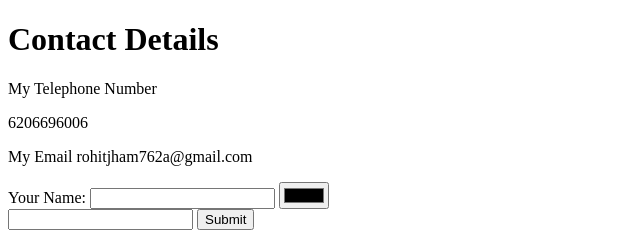
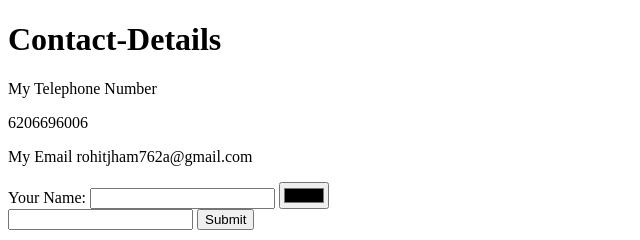
Before and after one commit to Rohitjha17/CV, a plain HTML site: page Contact-Details.html in a window 1280 px wide. Shown: the full height of the page, 0-640 px from the left. Drawn offline with Linux system fonts and the light colour scheme.

Commit message:
Update Contact-Details.html

```diff
--- a/Contact-Details.html
+++ b/Contact-Details.html
@@ -7,7 +7,7 @@
 </head>
 
 <body>
-  <h1>Contact Details</h1>
+  <h1>Contact-Details</h1>
   <p>My Telephone Number</p>
   <p>6206696006</p>
   <p>My Email rohitjham762a@gmail.com</p>
```
